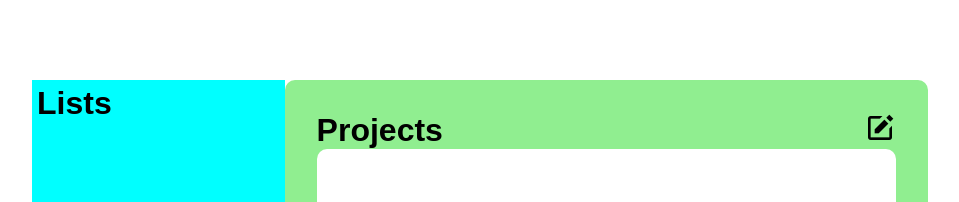
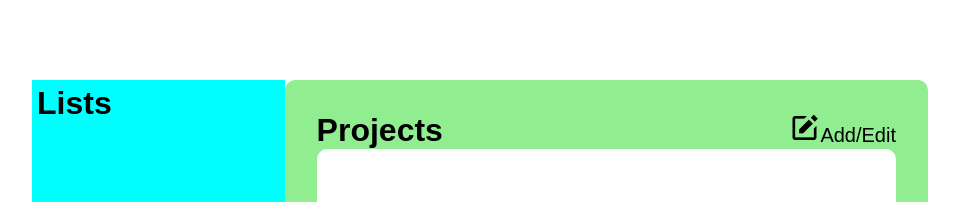
Before and after one commit to gaurab-7/todolist, a plain HTML site: page index.html in a window 1280 px wide. Shown: the top 202 px of the page, without its empty margins (160-1119 px from the left). Drawn offline with nearby package versions, Linux system fonts and the light colour scheme.

Commit message:
Edit icon

```diff
--- a/index.html
+++ b/index.html
@@ -25,7 +25,7 @@
         </div>
 
         <div class="container2">
-            <h1 id="headertext">Projects <i class='bx bxs-edit icon' id="editicon"></i></h1>
+            <h1 id="headertext">Projects <i class='bx bxs-edit icon' id="editicon"><span class="editIcon">Add/Edit</span></i></h1>
             <div class="content">
                     <div class="addtask hide" id="inputtask">
                         <input type="text" id="inputtext" placeholder="Enter Task">
--- a/style.css
+++ b/style.css
@@ -179,3 +179,7 @@ button i {
 .hide {
     display: none;
 }
+
+.editIcon {
+    font-size: 20px;
+}
```
